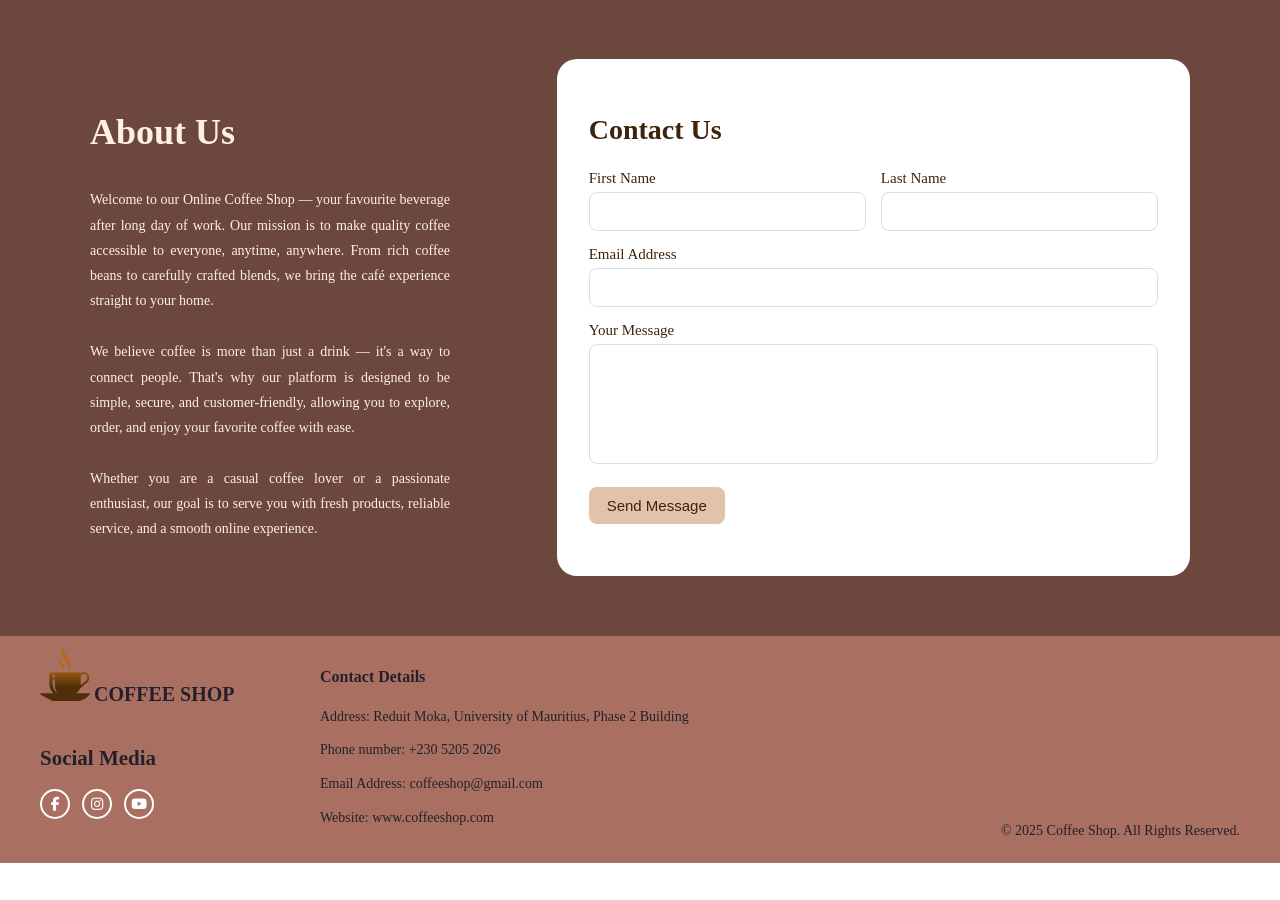
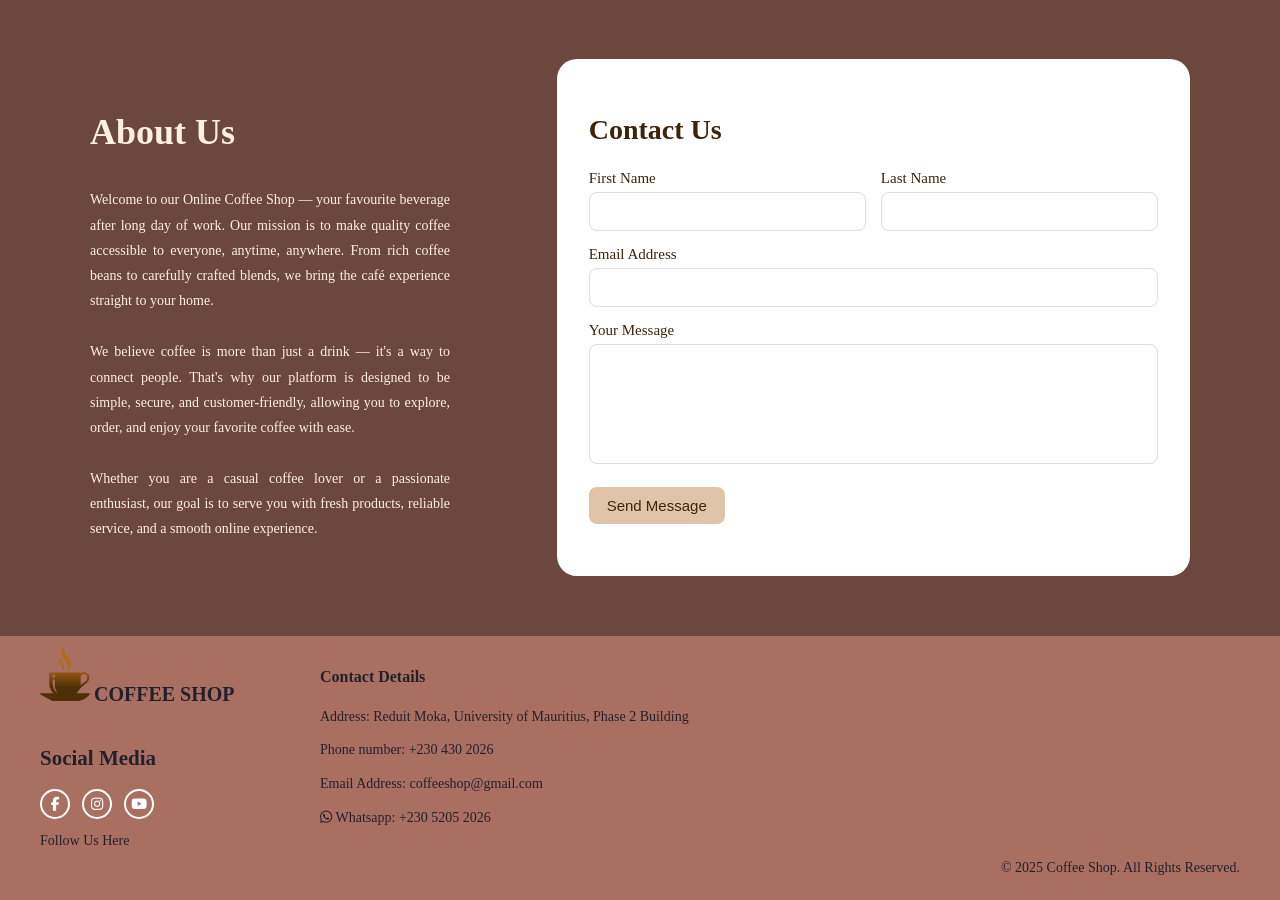
Before and after one commit to JNJT2935/cafe-website, a PHP site: page /about-contact.php in a window 1280 px wide. Shown: the part 91-991 px from the top of the page. Run offline with PHP 8.4, Linux system fonts and the light colour scheme.

Commit message:
Add files via upload

```diff
--- a/assets/includes/footer.php
+++ b/assets/includes/footer.php
@@ -16,15 +16,16 @@
                     <a href="#"><i class="fab fa-instagram"></i></a>
                     <a href="#"><i class="fab fa-youtube"></i></a>
                 </div>
+                <p>Follow Us Here</p>
             </div>
         </div>
 
         <div class="footer-contact">
             <h4>Contact Details</h4>
             <p><span>Address:</span> Reduit Moka, University of Mauritius, Phase 2 Building</p>
-            <p><span>Phone number:</span> +230 5205 2026</p>
+            <p><span>Phone number:</span> +230 430 2026</p>
             <p><span>Email Address:</span> coffeeshop@gmail.com</p>
-            <p><span>Website:</span> www.coffeeshop.com</p>
+            <p><i class="fa-brands fa-whatsapp"></i> <span>Whatsapp:</span> +230 5205 2026</p>
         </div>
 
         <div class="footer-right">
```
